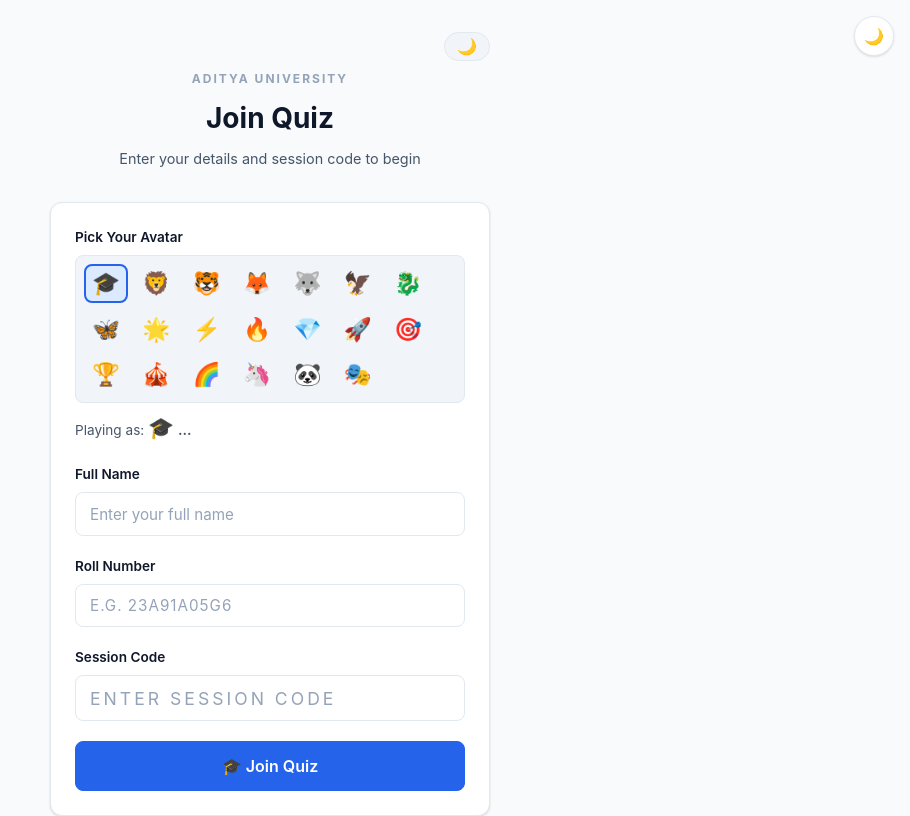
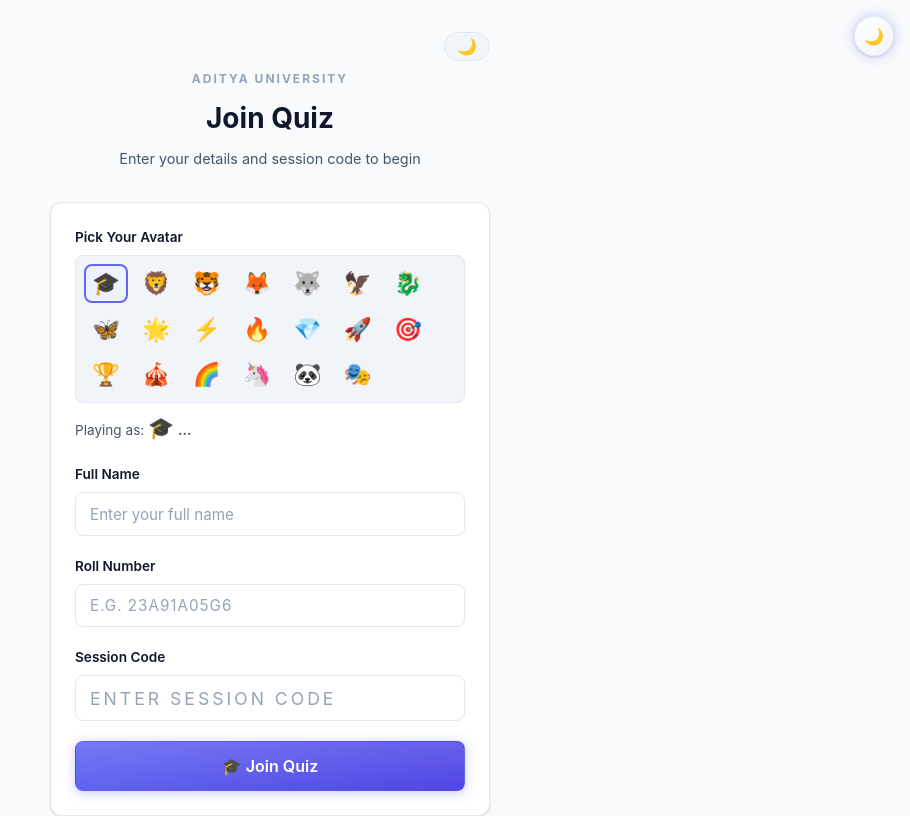
Before and after one commit to Srinivaas006/quizproject, a React (Create React App) app in the folder frontend/: page /join in a window 1280 px wide. Shown: the top 816 px of the page, without its empty margins (370-1280 px from the left). Built offline with nearby package versions, Linux system fonts and the light colour scheme; no server answers.

Commit message:
changed ui colours

```diff
--- a/frontend/src/GlobalStyles.css
+++ b/frontend/src/GlobalStyles.css
@@ -1,33 +1,43 @@
 /* ── Design Tokens ─────────────────────────────────────────────────────── */
 :root {
-  --primary:        #2563eb;
-  --primary-dark:   #1d4ed8;
-  --primary-light:  #dbeafe;
-  --primary-text:   #1e40af;
+  --primary:        #6366f1;
+  --primary-dark:   #4f46e5;
+  --primary-light:  #eef2ff;
+  --primary-text:   #4338ca;
+
+  --accent:         #06b6d4;
+  --accent-dark:    #0891b2;
+  --accent-light:   #ecfeff;
 
   --bg:             #f8fafc;
   --surface:        #ffffff;
   --surface-2:      #f1f5f9;
-  --surface-hover:  #e2e8f0;
+  --surface-hover:  #e0e7ff;
 
   --text-1:         #0f172a;
   --text-2:         #475569;
   --text-3:         #94a3b8;
 
   --border:         #e2e8f0;
-  --border-focus:   #2563eb;
+  --border-focus:   #6366f1;
 
-  --success:        #16a34a;
-  --success-bg:     #dcfce7;
-  --error:          #dc2626;
+  --success:        #10b981;
+  --success-bg:     #d1fae5;
+  --error:          #ef4444;
   --error-bg:       #fee2e2;
-  --warning:        #d97706;
+  --warning:        #f59e0b;
   --warning-bg:     #fef3c7;
+
+  --glow-primary:   rgba(99,102,241,0.35);
+  --glow-accent:    rgba(6,182,212,0.35);
+  --glow-success:   rgba(16,185,129,0.35);
+  --glow-error:     rgba(239,68,68,0.35);
 
   --shadow-sm:  0 1px 2px rgba(0,0,0,0.06);
   --shadow:     0 1px 3px rgba(0,0,0,0.08), 0 1px 2px rgba(0,0,0,0.06);
   --shadow-md:  0 4px 6px rgba(0,0,0,0.07), 0 2px 4px rgba(0,0,0,0.06);
   --shadow-lg:  0 10px 15px rgba(0,0,0,0.07), 0 4px 6px rgba(0,0,0,0.05);
+  --shadow-glow: 0 0 0 3px var(--glow-primary), 0 4px 20px var(--glow-primary);
 
   --radius-sm:  4px;
   --radius:     8px;
@@ -41,32 +51,44 @@
 
 /* ── Dark Mode ─────────────────────────────────────────────────────────── */
 [data-theme="dark"] {
-  --bg:           #0f172a;
-  --surface:      #1e293b;
-  --surface-2:    #273548;
-  --surface-hover:#334155;
+  --bg:           #080c14;
+  --surface:      #0f172a;
+  --surface-2:    #1a2540;
+  --surface-hover:#1e2f55;
 
-  --text-1:       #f1f5f9;
-  --text-2:       #cbd5e1;
-  --text-3:       #94a3b8;
+  --text-1:       #e2e8f0;
+  --text-2:       #94a3b8;
+  --text-3:       #64748b;
 
-  --border:       #334155;
-  --border-focus: #60a5fa;
+  --border:       #1e2d4a;
+  --border-focus: #818cf8;
 
-  --primary-light:#1e3a5f;
-  --primary-text: #93c5fd;
+  --primary:        #818cf8;
+  --primary-dark:   #6366f1;
+  --primary-light:  #1e2550;
+  --primary-text:   #a5b4fc;
 
-  --success:      #4ade80;
-  --success-bg:   #14532d;
+  --accent:         #22d3ee;
+  --accent-dark:    #06b6d4;
+  --accent-light:   #082030;
+
+  --success:      #34d399;
+  --success-bg:   #052e1c;
   --error:        #f87171;
-  --error-bg:     #7f1d1d;
+  --error-bg:     #2d0f0f;
   --warning:      #fbbf24;
-  --warning-bg:   #78350f;
+  --warning-bg:   #2d1a00;
 
-  --shadow-sm:  0 1px 2px rgba(0,0,0,0.3);
-  --shadow:     0 1px 3px rgba(0,0,0,0.4);
-  --shadow-md:  0 4px 6px rgba(0,0,0,0.4);
-  --shadow-lg:  0 10px 15px rgba(0,0,0,0.4);
+  --glow-primary:   rgba(129,140,248,0.45);
+  --glow-accent:    rgba(34,211,238,0.4);
+  --glow-success:   rgba(52,211,153,0.4);
+  --glow-error:     rgba(248,113,113,0.4);
+
+  --shadow-sm:  0 1px 2px rgba(0,0,0,0.5);
+  --shadow:     0 1px 3px rgba(0,0,0,0.6);
+  --shadow-md:  0 4px 20px rgba(0,0,0,0.5), 0 0 1px rgba(129,140,248,0.1);
+  --shadow-lg:  0 10px 40px rgba(0,0,0,0.6), 0 0 2px rgba(129,140,248,0.12);
+  --shadow-glow: 0 0 0 3px var(--glow-primary), 0 4px 30px var(--glow-primary);
 }
 
 /* ── Reset ─────────────────────────────────────────────────────────────── */
@@ -153,6 +175,16 @@ body {
   border-radius: var(--radius-lg);
   padding: 1.5rem;
   box-shadow: var(--shadow);
+  transition: box-shadow 0.25s ease, border-color 0.25s ease, transform 0.2s ease;
+}
+.card:hover {
+  border-color: rgba(99,102,241,0.25);
+  box-shadow: var(--shadow-md), 0 0 20px rgba(99,102,241,0.08);
+}
+
+[data-theme="dark"] .card:hover {
+  border-color: rgba(129,140,248,0.3);
+  box-shadow: var(--shadow-md), 0 0 30px rgba(129,140,248,0.12);
 }
 
 .card-section {
@@ -162,6 +194,7 @@ body {
   padding: 1.5rem;
   margin-bottom: 1.25rem;
   box-shadow: var(--shadow);
+  transition: box-shadow 0.25s ease, border-color 0.25s ease;
 }
 
 /* ── Section label ─────────────────────────────────────────────────────── */
@@ -177,7 +210,7 @@ body {
 /* ── Code badge ────────────────────────────────────────────────────────── */
 .code-badge {
   display: inline-block;
-  background-color: var(--primary);
+  background: linear-gradient(135deg, var(--primary), var(--accent));
   color: #fff;
   font-size: 1.75rem;
   font-weight: 700;
@@ -185,6 +218,12 @@ body {
   padding: 0.75rem 2rem;
   border-radius: var(--radius-lg);
   font-variant-numeric: tabular-nums;
+  box-shadow: 0 0 24px var(--glow-primary), 0 4px 12px rgba(0,0,0,0.15);
+  animation: codePulse 2.5s ease-in-out infinite;
+}
+@keyframes codePulse {
+  0%, 100% { box-shadow: 0 0 20px var(--glow-primary), 0 4px 12px rgba(0,0,0,0.15); }
+  50%       { box-shadow: 0 0 40px var(--glow-primary), 0 0 20px var(--glow-accent), 0 4px 16px rgba(0,0,0,0.2); }
 }
 
 /* ── Inputs ────────────────────────────────────────────────────────────── */
@@ -217,7 +256,7 @@ input::placeholder, textarea::placeholder {
 
 input:focus, textarea:focus, select:focus {
   border-color: var(--border-focus) !important;
-  box-shadow: 0 0 0 3px rgba(37, 99, 235, 0.12) !important;
+  box-shadow: 0 0 0 3px var(--glow-primary), 0 0 12px rgba(99,102,241,0.15) !important;
   outline: none !important;
 }
 
@@ -233,7 +272,7 @@ input:focus, textarea:focus, select:focus {
 [data-theme="dark"] textarea:focus,
 [data-theme="dark"] select:focus {
   border-color: var(--border-focus) !important;
-  box-shadow: 0 0 0 3px rgba(96, 165, 250, 0.18) !important;
+  box-shadow: 0 0 0 3px var(--glow-primary), 0 0 20px rgba(129,140,248,0.2) !important;
 }
 
 /* ── Password input ────────────────────────────────────────────────────── */
@@ -274,19 +313,31 @@ input:focus, textarea:focus, select:focus {
   text-decoration: none;
   white-space: nowrap;
   font-family: inherit;
+  position: relative;
+  overflow: hidden;
+}
+.btn::after {
+  content: '';
+  position: absolute;
+  inset: 0;
+  background: linear-gradient(rgba(255,255,255,0.12), rgba(255,255,255,0));
+  pointer-events: none;
 }
 .btn:disabled { opacity: 0.5; cursor: not-allowed; }
 
 .btn-primary {
-  background-color: var(--primary);
+  background: linear-gradient(135deg, var(--primary), var(--primary-dark));
   color: #fff;
-  border-color: var(--primary);
+  border-color: transparent;
+  box-shadow: 0 2px 12px var(--glow-primary);
 }
 .btn-primary:hover:not(:disabled) {
-  background-color: var(--primary-dark);
-  border-color: var(--primary-dark);
-  transform: translateY(-1px);
-  box-shadow: var(--shadow-md);
+  background: linear-gradient(135deg, var(--primary-dark), #3730a3);
+  transform: translateY(-2px);
+  box-shadow: 0 4px 24px var(--glow-primary), 0 0 40px rgba(99,102,241,0.2);
+}
+.btn-primary:active:not(:disabled) {
+  transform: translateY(0);
 }
 
 .btn-secondary {
@@ -296,18 +347,22 @@ input:focus, textarea:focus, select:focus {
 }
 .btn-secondary:hover:not(:disabled) {
   background-color: var(--surface-hover);
+  border-color: var(--primary);
+  color: var(--primary);
   transform: translateY(-1px);
+  box-shadow: 0 2px 12px var(--glow-primary);
 }
 
 .btn-success {
-  background-color: var(--success);
+  background: linear-gradient(135deg, var(--success), #059669);
   color: #fff;
-  border-color: var(--success);
+  border-color: transparent;
+  box-shadow: 0 2px 12px var(--glow-success);
 }
 .btn-success:hover:not(:disabled) {
-  filter: brightness(1.08);
-  transform: translateY(-1px);
-  box-shadow: var(--shadow-md);
+  filter: brightness(1.1);
+  transform: translateY(-2px);
+  box-shadow: 0 4px 24px var(--glow-success);
 }
 
 .btn-error {
@@ -317,6 +372,7 @@ input:focus, textarea:focus, select:focus {
 }
 .btn-error:hover:not(:disabled) {
   background-color: var(--error-bg);
+  box-shadow: 0 0 16px var(--glow-error);
 }
 
 .btn-lg {
@@ -339,16 +395,33 @@ input:focus, textarea:focus, select:focus {
   color: var(--text-1);
   font-size: 0.95rem;
   font-family: inherit;
-  transition: border-color 0.15s, background-color 0.15s;
+  transition: border-color 0.2s, background-color 0.2s, box-shadow 0.2s, transform 0.15s;
+  position: relative;
+  overflow: hidden;
+}
+.option-btn::before {
+  content: '';
+  position: absolute;
+  left: 0; top: 0; bottom: 0;
+  width: 3px;
+  background: linear-gradient(180deg, var(--primary), var(--accent));
+  border-radius: 3px 0 0 3px;
+  opacity: 0;
+  transition: opacity 0.2s;
 }
 .option-btn:hover:not(:disabled) {
   border-color: var(--primary);
   background-color: var(--primary-light);
+  box-shadow: 0 0 0 1px var(--primary), 0 4px 16px var(--glow-primary);
+  transform: translateX(2px);
 }
+.option-btn:hover:not(:disabled)::before { opacity: 1; }
 .option-btn.selected {
   border-color: var(--primary);
-  background-color: var(--primary-light);
+  background: linear-gradient(135deg, var(--primary-light), var(--accent-light));
+  box-shadow: 0 0 0 2px var(--primary), 0 4px 20px var(--glow-primary);
 }
+.option-btn.selected::before { opacity: 1; }
 .option-btn:disabled { opacity: 0.5; cursor: default; }
 .option-btn:disabled.selected { opacity: 1; }
 
@@ -364,11 +437,12 @@ input:focus, textarea:focus, select:focus {
   font-size: 0.78rem;
   font-weight: 700;
   flex-shrink: 0;
-  transition: background-color 0.15s, color 0.15s;
+  transition: background-color 0.2s, color 0.2s, box-shadow 0.2s;
 }
 .option-btn.selected .option-label {
-  background-color: var(--primary);
+  background: linear-gradient(135deg, var(--primary), var(--accent));
   color: #fff;
+  box-shadow: 0 0 12px var(--glow-primary);
 }
 
 /* ── Tag / badge ───────────────────────────────────────────────────────── */
@@ -397,17 +471,25 @@ input:focus, textarea:focus, select:focus {
 
 /* ── Progress bar ──────────────────────────────────────────────────────── */
 .progress-track {
-  height: 3px;
-  background-color: var(--border);
-  border-radius: 2px;
+  width: 100%;
+  height: 5px;
+  background: var(--border);
+  border-radius: 999px;
   overflow: hidden;
   margin-bottom: 1.75rem;
 }
 .progress-fill {
   height: 100%;
-  background-color: var(--primary);
-  border-radius: 2px;
-  transition: width 0.4s ease;
+  background: linear-gradient(90deg, var(--primary), var(--accent), #a855f7);
+  background-size: 200% 100%;
+  border-radius: 999px;
+  transition: width 0.5s ease;
+  animation: progressShimmer 2s linear infinite;
+  box-shadow: 0 0 8px var(--glow-primary);
+}
+@keyframes progressShimmer {
+  0%   { background-position: 0% 0%; }
+  100% { background-position: 200% 0%; }
 }
 
 /* ── Timer ─────────────────────────────────────────────────────────────── */
@@ -472,8 +554,10 @@ input:focus, textarea:focus, select:focus {
   height: 1.25rem;
   border: 2px solid var(--border);
   border-top-color: var(--primary);
+  border-right-color: var(--accent);
   border-radius: 50%;
   animation: spin 0.7s linear infinite;
+  filter: drop-shadow(0 0 4px var(--glow-primary));
 }
 .spinner-lg {
   width: 2.5rem;
@@ -483,11 +567,32 @@ input:focus, textarea:focus, select:focus {
 @keyframes spin { to { transform: rotate(360deg); } }
 
 /* ── Animations ────────────────────────────────────────────────────────── */
-.fade-in  { animation: fadeIn 0.3s ease; }
-.slide-in { animation: slideIn 0.25s ease; }
+.fade-in     { animation: fadeIn 0.35s ease; }
+.slide-in    { animation: slideIn 0.3s ease; }
+.scale-in    { animation: scaleIn 0.3s cubic-bezier(0.34,1.56,0.64,1); }
+.glow-in     { animation: glowIn 0.4s ease; }
+.bounce-in   { animation: bounceIn 0.5s cubic-bezier(0.34,1.56,0.64,1); }
 
-@keyframes fadeIn  { from { opacity: 0; transform: translateY(12px); } to { opacity: 1; transform: translateY(0); } }
-@keyframes slideIn { from { opacity: 0; transform: translateX(-12px); } to { opacity: 1; transform: translateX(0); } }
+@keyframes fadeIn    { from { opacity: 0; transform: translateY(14px); } to { opacity: 1; transform: translateY(0); } }
+@keyframes slideIn   { from { opacity: 0; transform: translateX(-14px); } to { opacity: 1; transform: translateX(0); } }
+@keyframes scaleIn   { from { opacity: 0; transform: scale(0.88); } to { opacity: 1; transform: scale(1); } }
+@keyframes glowIn    { from { opacity: 0; filter: blur(6px); } to { opacity: 1; filter: blur(0); } }
+@keyframes bounceIn  { 0% { opacity:0; transform: scale(0.7); } 60% { transform: scale(1.05); } 100% { opacity:1; transform: scale(1); } }
+@keyframes float     { 0%,100% { transform: translateY(0); } 50% { transform: translateY(-6px); } }
+@keyframes pulseGlow { 0%,100% { box-shadow: 0 0 8px var(--glow-primary); } 50% { box-shadow: 0 0 24px var(--glow-primary), 0 0 48px rgba(99,102,241,0.15); } }
+@keyframes shimmer   { 0% { background-position: -200% 0; } 100% { background-position: 200% 0; } }
+@keyframes borderGlow {
+  0%,100% { border-color: var(--primary); box-shadow: 0 0 6px var(--glow-primary); }
+  50%     { border-color: var(--accent); box-shadow: 0 0 16px var(--glow-accent); }
+}
+
+.float      { animation: float 3s ease-in-out infinite; }
+.pulse-glow { animation: pulseGlow 2s ease-in-out infinite; }
+.shimmer-bg {
+  background: linear-gradient(90deg, var(--surface-2) 25%, var(--surface-hover) 50%, var(--surface-2) 75%);
+  background-size: 200% 100%;
+  animation: shimmer 1.5s infinite;
+}
 
 /* ── Theme toggle ──────────────────────────────────────────────────────── */
 .theme-toggle {
@@ -498,17 +603,17 @@ input:focus, textarea:focus, select:focus {
   width: 2.5rem;
   height: 2.5rem;
   border-radius: 50%;
-  background-color: var(--surface);
+  background: linear-gradient(135deg, var(--surface), var(--surface-2));
   border: 1px solid var(--border);
   cursor: pointer;
   display: flex;
   align-items: center;
   justify-content: center;
-  box-shadow: var(--shadow);
+  box-shadow: var(--shadow), 0 0 12px var(--glow-primary);
   transition: var(--transition);
   font-size: 1rem;
 }
-.theme-toggle:hover { box-shadow: var(--shadow-md); transform: scale(1.05); }
+.theme-toggle:hover { box-shadow: var(--shadow-md), 0 0 20px var(--glow-primary); transform: scale(1.1) rotate(15deg); }
 
 /* ── Alert boxes ───────────────────────────────────────────────────────── */
 .alert {
@@ -527,6 +632,12 @@ input:focus, textarea:focus, select:focus {
   border-radius: 50%;
   background-color: var(--success);
   display: inline-block;
+  box-shadow: 0 0 6px var(--glow-success);
+  animation: dotPulse 2s ease-in-out infinite;
+}
+@keyframes dotPulse {
+  0%,100% { box-shadow: 0 0 4px var(--glow-success); }
+  50%     { box-shadow: 0 0 10px var(--glow-success), 0 0 20px rgba(16,185,129,0.2); }
 }
 
 /* ── Rank circle ───────────────────────────────────────────────────────── */
@@ -536,22 +647,32 @@ input:focus, textarea:focus, select:focus {
   display: flex; align-items: center; justify-content: center;
   font-size: 0.82rem; font-weight: 700;
   flex-shrink: 0;
-  background-color: var(--surface-hover);
+  background: linear-gradient(135deg, var(--surface-hover), var(--surface-2));
   color: var(--text-2);
+  border: 1px solid var(--border);
 }
 
 /* ── Stat box ──────────────────────────────────────────────────────────── */
 .stat-box {
   text-align: center;
   padding: 1rem;
-  background-color: var(--surface);
+  background: linear-gradient(135deg, var(--surface), var(--surface-2));
   border: 1px solid var(--border);
   border-radius: var(--radius);
+  transition: box-shadow 0.25s, border-color 0.25s, transform 0.2s;
+}
+.stat-box:hover {
+  border-color: rgba(99,102,241,0.3);
+  box-shadow: 0 4px 20px var(--glow-primary);
+  transform: translateY(-2px);
 }
 .stat-box .stat-val {
   font-size: 1.5rem;
   font-weight: 700;
-  color: var(--primary-text);
+  background: linear-gradient(135deg, var(--primary), var(--accent));
+  -webkit-background-clip: text;
+  -webkit-text-fill-color: transparent;
+  background-clip: text;
   line-height: 1.2;
 }
 .stat-box .stat-label {
@@ -571,23 +692,23 @@ input:focus, textarea:focus, select:focus {
 
 /* ── Legacy compat (keep old class names working) ──────────────────────── */
 .container { max-width: 1200px; margin: 0 auto; padding: 0 1rem; }
-.loading { display: inline-block; width: 1.25rem; height: 1.25rem; border: 2px solid var(--border); border-top-color: var(--primary); border-radius: 50%; animation: spin 0.7s linear infinite; }
+.loading { display: inline-block; width: 1.25rem; height: 1.25rem; border: 2px solid var(--border); border-top-color: var(--primary); border-right-color: var(--accent); border-radius: 50%; animation: spin 0.7s linear infinite; filter: drop-shadow(0 0 4px var(--glow-primary)); }
 .form-input { width: 100%; padding: 0.7rem 0.875rem; font-size: 0.95rem; color: var(--text-1); background-color: var(--surface); border: 1.5px solid var(--border); border-radius: var(--radius); outline: none; transition: border-color 0.15s; font-family: inherit; }
-.form-input:focus { border-color: var(--border-focus); box-shadow: 0 0 0 3px rgba(37,99,235,0.1); }
+.form-input:focus { border-color: var(--border-focus); box-shadow: 0 0 0 3px var(--glow-primary), 0 0 12px rgba(99,102,241,0.15); }
 .form-label { display: block; font-size: 0.85rem; font-weight: 600; color: var(--text-1); margin-bottom: 0.4rem; }
 .form-group { margin-bottom: 1.25rem; }
-.btn-quiz-option { display: flex; align-items: center; gap: 0.875rem; width: 100%; padding: 0.875rem 1.25rem; background-color: var(--surface); border: 1.5px solid var(--border); border-radius: var(--radius); cursor: pointer; text-align: left; color: var(--text-1); font-size: 0.95rem; font-family: inherit; transition: border-color 0.15s, background-color 0.15s; margin-bottom: 0.6rem; }
-.btn-quiz-option:hover:not(:disabled) { border-color: var(--primary); background-color: var(--primary-light); }
-.gradient-text-animated { background: linear-gradient(90deg,#551A8B,#8A2BE2,#6B37CA,#551A8B,#8A2BE2); background-size: 200%; -webkit-background-clip: text; -webkit-text-fill-color: transparent; animation: gradientMoveFast 1s linear infinite; font-weight: 600; font-size: 1.1rem; }
-@keyframes gradientMoveFast { 0% { background-position: 0% 40%; } 100% { background-position: 100% 60%; } }
-.dark-mode-toggle { width: 56px; height: 32px; background: linear-gradient(90deg,#1a2332,#374151,#0B5CFF); border-radius: 16px; position: fixed; top: 20px; right: 24px; z-index: 1000; display: flex; align-items: center; cursor: pointer; box-shadow: 0 2px 8px rgba(45,140,255,0.13); transition: background 0.4s; }
-.dark-mode-toggle-inner { position: absolute; top: 4px; left: 4px; width: 24px; height: 24px; border-radius: 50%; background: #fff; box-shadow: 0 0 8px 1px rgba(45,140,255,0.15); transition: left 0.3s, background 0.4s; }
-[data-theme='dark'] .dark-mode-toggle-inner { left: 28px; background: #FADA7A; }
-.progress-container { width: 100%; height: 3px; background-color: var(--border); border-radius: 2px; overflow: hidden; margin-bottom: 1.75rem; }
-.progress-bar { height: 100%; background-color: var(--primary); border-radius: 2px; transition: width 0.4s ease; }
-.timer { font-size: 1.75rem; font-weight: 700; font-variant-numeric: tabular-nums; color: var(--primary); }
-.slide-in { animation: slideIn 0.25s ease; }
-.fade-in  { animation: fadeIn 0.3s ease; }
+.btn-quiz-option { display: flex; align-items: center; gap: 0.875rem; width: 100%; padding: 0.875rem 1.25rem; background-color: var(--surface); border: 1.5px solid var(--border); border-radius: var(--radius); cursor: pointer; text-align: left; color: var(--text-1); font-size: 0.95rem; font-family: inherit; transition: border-color 0.2s, background-color 0.2s, box-shadow 0.2s; margin-bottom: 0.6rem; }
+.btn-quiz-option:hover:not(:disabled) { border-color: var(--primary); background-color: var(--primary-light); box-shadow: 0 0 0 1px var(--primary), 0 4px 16px var(--glow-primary); }
+.gradient-text-animated { background: linear-gradient(90deg, var(--primary), var(--accent), #a855f7, var(--primary)); background-size: 300%; -webkit-background-clip: text; -webkit-text-fill-color: transparent; background-clip: text; animation: gradientMoveFast 2s linear infinite; font-weight: 600; font-size: 1.1rem; }
+@keyframes gradientMoveFast { 0% { background-position: 0% 50%; } 100% { background-position: 300% 50%; } }
+.dark-mode-toggle { width: 56px; height: 32px; background: linear-gradient(90deg, #1a0540, #1e1b4b, #4338ca); border-radius: 16px; position: fixed; top: 20px; right: 24px; z-index: 1000; display: flex; align-items: center; cursor: pointer; box-shadow: 0 2px 12px var(--glow-primary); transition: background 0.4s; }
+.dark-mode-toggle-inner { position: absolute; top: 4px; left: 4px; width: 24px; height: 24px; border-radius: 50%; background: #fff; box-shadow: 0 0 8px 2px var(--glow-primary); transition: left 0.3s, background 0.4s; }
+[data-theme='dark'] .dark-mode-toggle-inner { left: 28px; background: #FADA7A; box-shadow: 0 0 10px rgba(250,218,122,0.5); }
+.progress-container { width: 100%; height: 5px; background-color: var(--border); border-radius: 999px; overflow: hidden; margin-bottom: 1.75rem; }
+.progress-bar { height: 100%; background: linear-gradient(90deg, var(--primary), var(--accent), #a855f7); background-size: 200% 100%; border-radius: 999px; transition: width 0.4s ease; animation: progressShimmer 2s linear infinite; box-shadow: 0 0 8px var(--glow-primary); }
+.timer { font-size: 1.75rem; font-weight: 700; font-variant-numeric: tabular-nums; color: var(--primary); text-shadow: 0 0 12px var(--glow-primary); }
+.slide-in { animation: slideIn 0.3s ease; }
+.fade-in  { animation: fadeIn 0.35s ease; }
 
 /* ── Option input inside flex row ──────────────────────────────────────── */
 .option-row-input {
@@ -762,16 +883,59 @@ input:focus, textarea:focus, select:focus {
 
 /* ── Enhanced streak glow ───────────────────────────────────────────────── */
 @keyframes streakGlow {
-  0%, 100% { box-shadow: 0 0 8px #f97316aa, 0 0 20px #ef444455; }
-  50% { box-shadow: 0 0 16px #f97316, 0 0 40px #f9731688; }
+  0%, 100% { box-shadow: 0 0 12px #f97316cc, 0 0 30px #ef444455, 0 0 6px #f97316; }
+  50%       { box-shadow: 0 0 24px #f97316, 0 0 50px #f9731688, 0 0 80px rgba(239,68,68,0.2); }
 }
 
-/* ── Progress bar glow ──────────────────────────────────────────────────── */
-.progress-fill {
-  background: linear-gradient(90deg, var(--primary), #7c3aed);
-  transition: width 0.5s ease;
+/* ── Neon text utilities ─────────────────────────────────────────────────── */
+.neon-text-primary { color: var(--primary); text-shadow: 0 0 12px var(--glow-primary); }
+.neon-text-accent  { color: var(--accent);  text-shadow: 0 0 12px var(--glow-accent); }
+.neon-text-success { color: var(--success); text-shadow: 0 0 12px var(--glow-success); }
+
+/* ── Glow card variant ───────────────────────────────────────────────────── */
+.card-glow {
+  border-color: rgba(99,102,241,0.3);
+  box-shadow: 0 0 0 1px rgba(99,102,241,0.15), 0 8px 32px var(--glow-primary);
+}
+[data-theme="dark"] .card-glow {
+  border-color: rgba(129,140,248,0.4);
+  box-shadow: 0 0 0 1px rgba(129,140,248,0.2), 0 8px 40px var(--glow-primary), inset 0 1px 0 rgba(255,255,255,0.05);
 }
 
+/* ── Gradient border ─────────────────────────────────────────────────────── */
+.border-gradient {
+  border: 2px solid transparent;
+  background-clip: padding-box;
+  position: relative;
+}
+.border-gradient::before {
+  content: '';
+  position: absolute;
+  inset: -2px;
+  border-radius: inherit;
+  background: linear-gradient(135deg, var(--primary), var(--accent), #a855f7);
+  z-index: -1;
+}
+
+/* ── Count badge upgrade ─────────────────────────────────────────────────── */
+.count-badge {
+  background: linear-gradient(135deg, var(--primary), var(--accent));
+  color: #fff;
+  border-radius: 999px;
+  padding: 0.15rem 0.55rem;
+  font-size: 0.78rem;
+  font-weight: 700;
+  box-shadow: 0 2px 8px var(--glow-primary);
+}
+
+/* ── Progress bar final override ─────────────────────────────────────────── */
+.progress-fill {
+  background: linear-gradient(90deg, var(--primary), var(--accent), #a855f7);
+  background-size: 200% 100%;
+  animation: progressShimmer 2s linear infinite;
+  transition: width 0.5s ease;
+  box-shadow: 0 0 8px var(--glow-primary);
+}
 .progress-track {
   width: 100%;
   height: 5px;
--- a/frontend/src/components/QuizSession.js
+++ b/frontend/src/components/QuizSession.js
@@ -18,7 +18,7 @@ function launchConfetti() {
   const COUNT = mobile ? 80 : 180
   const MAX_FRAMES = mobile ? 200 : 420  // shorter on mobile
 
-  const COLORS = ['#2563eb','#16a34a','#f59e0b','#ef4444','#8b5cf6','#ec4899','#06b6d4','#f97316','#a3e635','#fbbf24']
+  const COLORS = ['#6366f1','#10b981','#f59e0b','#ef4444','#8b5cf6','#ec4899','#06b6d4','#f97316','#a3e635','#fbbf24']
   const SHAPES = ['circle','square','triangle','ribbon','star']
 
   const pieces = Array.from({ length: COUNT }, (_, idx) => ({
@@ -136,7 +136,7 @@ function CircularTimer({ time, maxTime, color }) {
   const circ = 2 * Math.PI * r
   const pct = maxTime > 0 ? time / maxTime : 0
   const offset = circ * (1 - pct)
-  const glowColor = time <= 5 ? '#ef444488' : time <= 10 ? '#f59e0b88' : '#2563eb44'
+  const glowColor = time <= 5 ? '#ef444488' : time <= 10 ? '#f59e0b88' : '#6366f144'
   return (
     <svg width="80" height="80" style={{ transform: 'rotate(-90deg)', filter: `drop-shadow(0 0 6px ${glowColor})`, flexShrink: 0 }}>
       <circle cx="40" cy="40" r={r} fill="none" stroke="var(--border)" strokeWidth="5" />
```
Also changed, not shown: frontend/src/components/HomePage.js (+6 -6 lines), frontend/src/components/Results.js (+4 -4 lines).
